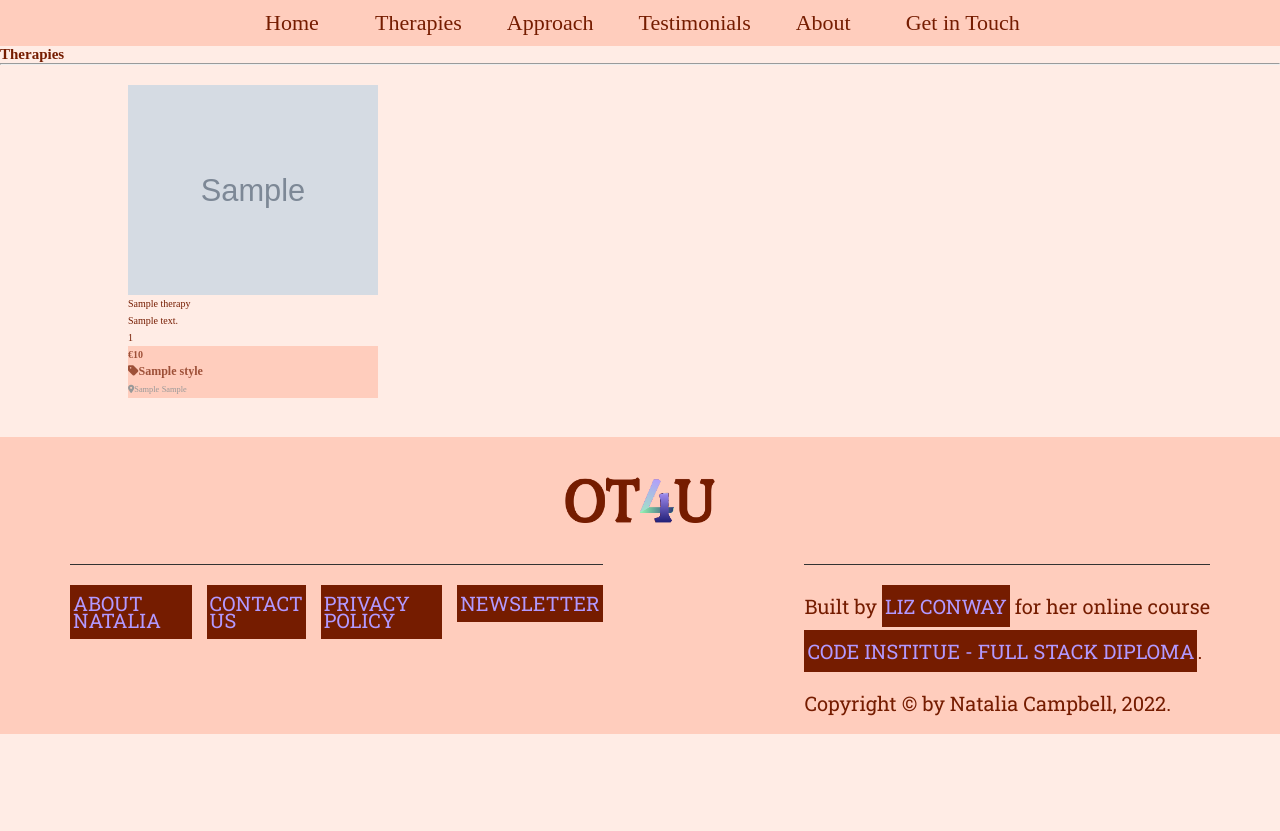
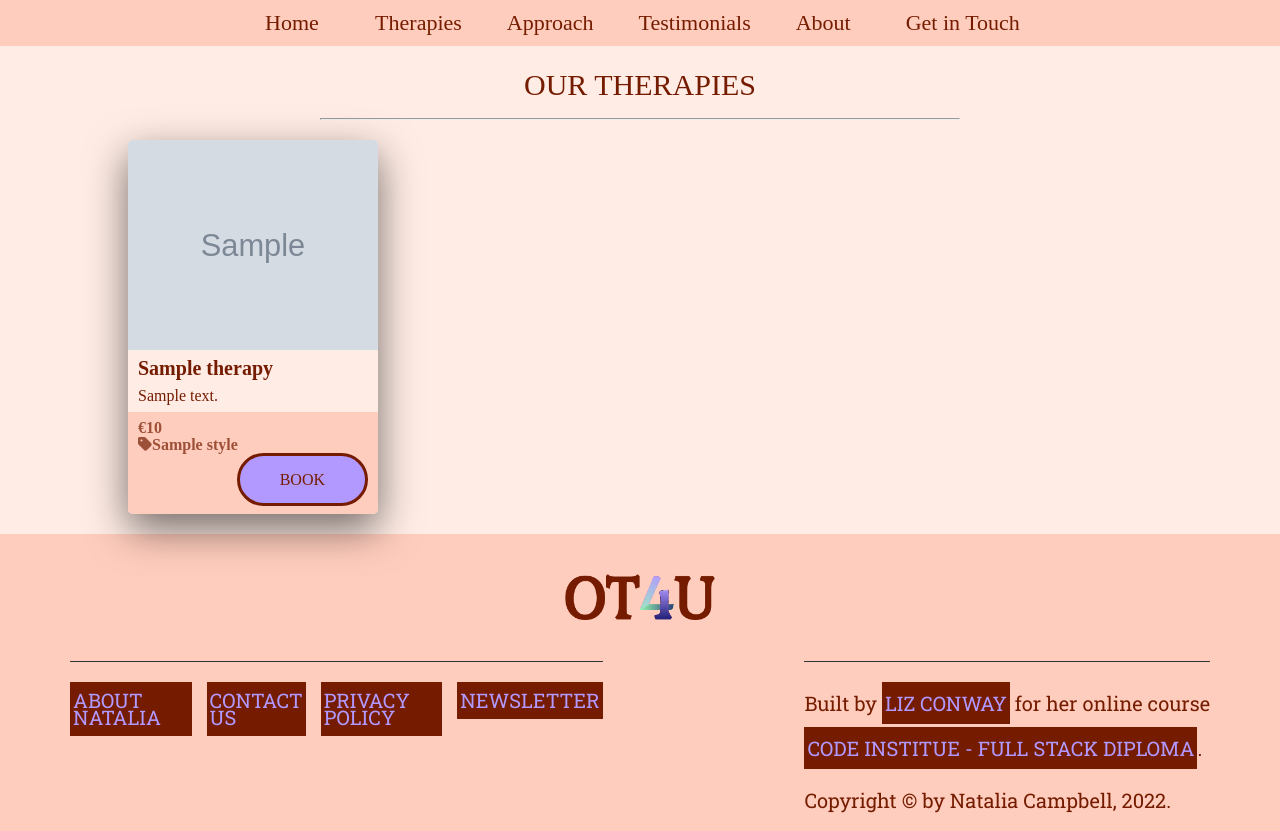
Before and after one commit to Liz-Conway/OT4All, a Django app: page /therapy/ in a window 1280 px wide. Shown: the part 66-897 px from the top of the page. Before the commit the page ends 800 px from the top, so only its background shows below. Run offline with Django 4.2, Linux system fonts and the light colour scheme; tables that the repository leaves empty hold one stand-in row (values such as "Sample post"); grey boxes marked "Sample" are stand-in pictures; some libraries are stand-ins or nearby versions; some web fonts are replaced.

Commit message:
STYLE: Layout the list of Therapies in a grid
On the Therapies page, layout each Therapy on a card.
Each card contains an image, title, description, price, style and a
 "Book" button.

```diff
--- a/sass/abstracts/_variables.sass
+++ b/sass/abstracts/_variables.sass
@@ -22,7 +22,7 @@ $cardGutter: 2rem
 
 $small: 80%
 
-$borderRadius: 3px
+$borderRadius: 5px
 $greyBorder: 1px solid $greyLight
 
 $menuDepth: 130px
--- a/static/css/style.css
+++ b/static/css/style.css
@@ -773,19 +773,17 @@ footer {
 
 /*===== END  Home Page  ===== */
 /*~~~~~~~  Therapies Page  ~~~~~~~ */
-.therapyTitle {
+.therapyTitle h1 {
   text-align: center;
-  margin-top: 1rem;
-}
-.therapyTitle h2 {
-  font-size: 2rem;
+  margin-top: 3rem;
+  font-size: 3rem;
   font-weight: 500;
   text-transform: uppercase;
-  margin-bottom: 0.5rem;
+  margin-bottom: 2.5rem;
 }
 .therapyTitle hr {
   width: 50%;
-  margin: 0.5rem auto 1rem auto;
+  margin: 1.5rem auto 0 auto;
 }
 .therapyContainer {
   width: 80%;
@@ -1217,19 +1215,43 @@ menu a {
       -ms-flex-direction: column;
           flex-direction: column;
   position: relative;
+  border-radius: 5px;
+  -webkit-box-shadow: 0 1.5rem 4rem rgba(0, 0, 0, 0.55);
+          box-shadow: 0 1.5rem 4rem rgba(0, 0, 0, 0.55);
+}
+.therapyCard p {
+  font-size: 1.6rem;
+  margin-bottom: 0.75rem;
 }
 .therapyCardBody {
+  /* Push the cardFooter to the bottom of the card */
   -webkit-box-flex: 1;
       -ms-flex: auto 1 1;
           flex: auto 1 1;
+  padding: 0 1rem;
 }
-.therapyCardBody p {
-  margin-bottom: 0;
+.therapyCardBody h2 {
+  padding: 1rem 0;
+  font-size: 2rem;
 }
 .therapyCardFooter {
+  display: -webkit-box;
+  display: -ms-flexbox;
+  display: flex;
+  -webkit-box-orient: vertical;
+  -webkit-box-direction: normal;
+      -ms-flex-direction: column;
+          flex-direction: column;
+  -webkit-box-align: start;
+      -ms-flex-align: start;
+          align-items: flex-start;
   background-color: #ffcdbd;
-  padding-top: 0;
+  padding: 0.75rem 1rem;
   text-align: left;
+  /* Since the footer hides the card's border-radius on the bottom
+   * Need to set its border radius on the bottom too */
+  border-bottom-left-radius: 5px;
+  border-bottom-right-radius: 5px;
 }
 .therapyCardFooter p {
   margin-bottom: 0;
@@ -1239,6 +1261,10 @@ menu a {
 }
 .therapyCardFooter small {
   color: #999999;
+}
+.therapyCardFooter .bookButton {
+  -ms-flex-item-align: end;
+      align-self: flex-end;
 }
 .therapyCardStyle {
   color: #751c00;
@@ -1259,6 +1285,10 @@ menu a {
 }
 .therapyCard img {
   height: 21rem;
+  /* Since the image hides the card's border-radius on the top
+   * Need to set its border radius on the top too */
+  border-top-left-radius: 5px;
+  border-top-right-radius: 5px;
 }
 
 /*===== END  Card  ===== */
--- a/therapy/templates/therapy/therapies.html
+++ b/therapy/templates/therapy/therapies.html
@@ -5,8 +5,8 @@
 
 {% block content %}
 	<div class="containerFluid">
-		<div class="therapiesTitle">
-			<h2>Therapies</h2>
+		<div class="therapyTitle">
+			<h1>Our Therapies</h1>
 			<hr>
 		</div>
 		<div class="therapyContainer">
@@ -19,9 +19,8 @@
 								<img  class="" src="{{ MEDIA_URL }}noimage.png" alt="{{ therapy.name }}">
 						{% endif %}
 						<div class="therapyCardBody">
-							<p>{{ therapy.name }}</p>
+							<h2>{{ therapy.name }}</h2>
 							<p>{{ therapy.description }}</p>
-							<p>{{ therapy.course_sessions }}</p>
 						</div>
 						<div class="therapyCardFooter">
 							<p>€{{ therapy.price }}</p>
@@ -30,12 +29,9 @@
 										<i class="fas fa-tag"></i>{{ therapy.style.name }}
 								</p>
 							{% endif %}
-							{% if therapy.location %}
-								<small><i class="fas fa-map-marker-alt"></i>{{ therapy.location }}</small>
-							{% endif %}
-							{% if therapy.extra_requirements %}
-								<small>{{ therapy.extra_requirements }}</small>
-							{% endif %}
+							<div class="bookButton">
+								<a href="{% url 'therapies' %}" class="btn btnCTA buyNowButton">Book</a>
+							</div>
 						</div>
 					</div>
 				{% endfor %}
```
Also changed, not shown: sass/components/_card.sass (+24 -3 lines), sass/pages/_therapies.sass (+6 -7 lines), media/occupational-therapist-playing-with-child.jpg (added), 1 other file.
